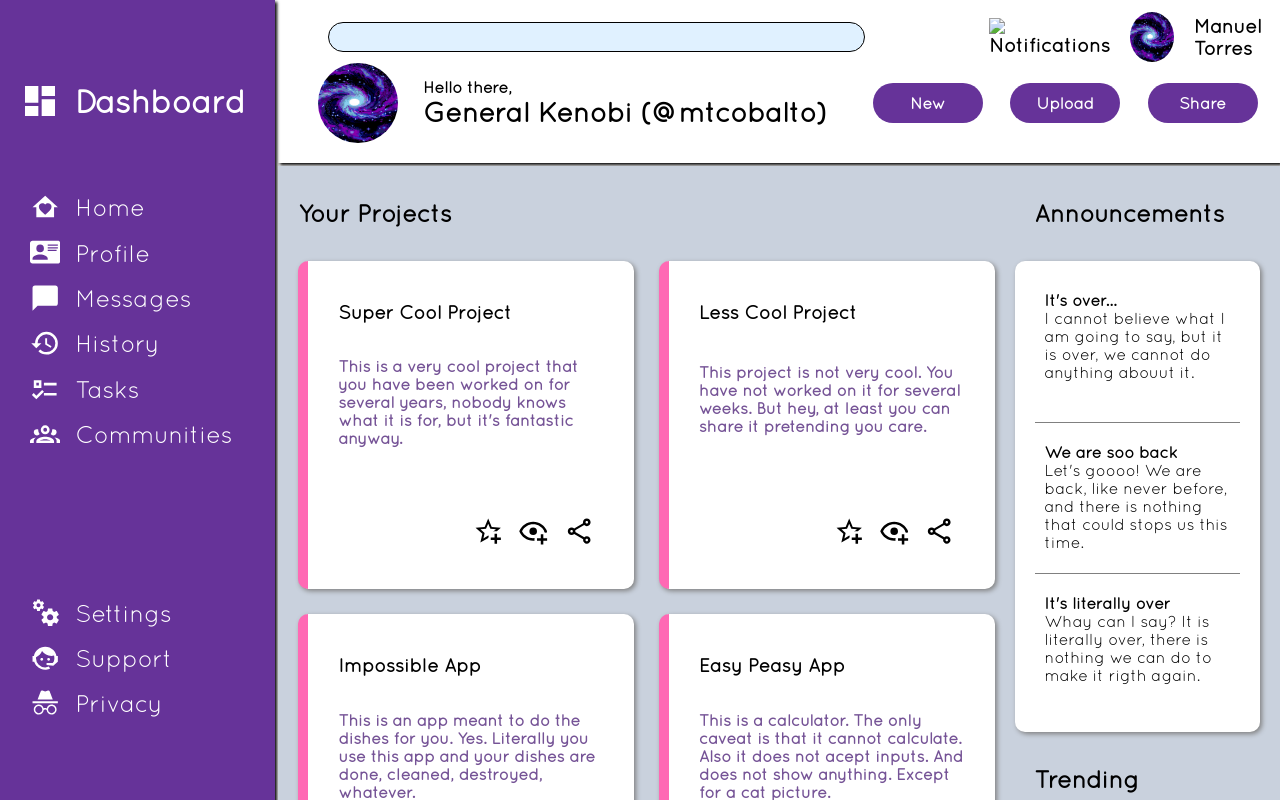
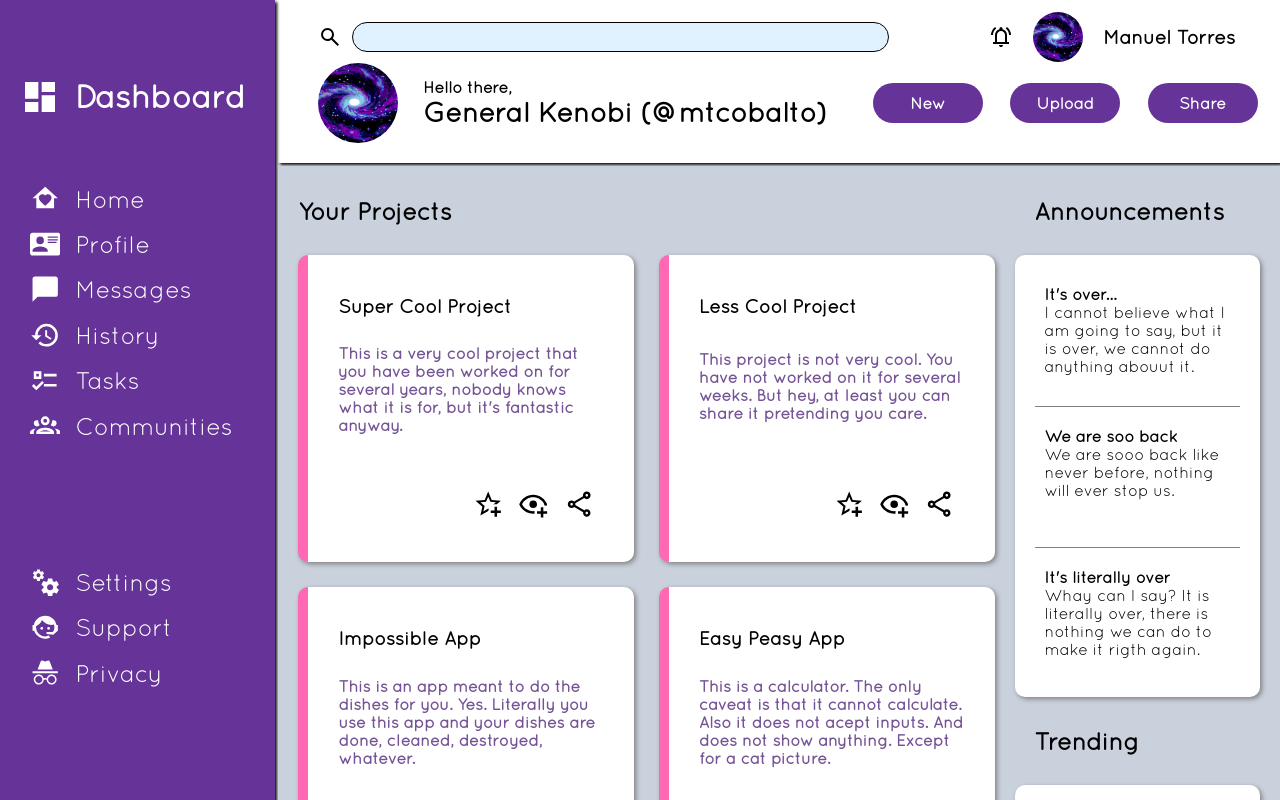
Before and after one commit to mtcobalto/admin-dashboard, a plain HTML site: page index.html in a window 1280 px wide. Shown: the top 800 px of the page. Drawn offline with Linux system fonts and the light colour scheme.

Commit message:
Modify icon paths

```diff
--- a/index.html
+++ b/index.html
@@ -58,11 +58,11 @@
         <div class="header">
             <div class="upper-header">
                 <form action="">
-                    <img src="images/icons/search.svg" alt="">
+                    <img src="images/search.svg" alt="">
                     <input type="search">
                 </form>
                 <div>
-                    <img src="images/icons/notifications.svg" alt="Notifications">
+                    <img src="images/notification.svg" alt="Notifications">
                     <img src="images/profile.jpg" alt="Profile picture" id="pfp-a">
                     <span>Manuel Torres</span>
                 </div>
@@ -191,22 +191,23 @@
             </div>
             <h2 class="ann-header">Announcements</h2>
             <div class="announcements">
-                <dic class="announce">
+                <div class="announce">
                     <h4>It's over...</h4>
                     <p>I cannot believe what I am going to say, but it is over,
                          we cannot do anything abouut it.</p>
-                </dic>
-                <dic class="announce">
+                </div>
+                <div class="announce">
                     <h4>We are soo back</h4>
-                    <p>Let's goooo! We are back, like never before, and there is nothing
-                    that could stops us this time.</p>
-                </dic>
-                <dic class="announce">
+                    <p>We are sooo back like never before, nothing will ever
+                        stop us.
+                    </p>
+                </div>
+                <div class="announce">
                     <h4>It's literally over</h4>
                     <p>Whay can I say? It is literally over, there is nothing we can do to
                         make it rigth again.
                     </p>
-                </dic>
+                </div>
 
             </div>
             <h2 class="trend-header">Trending</h2>
```
